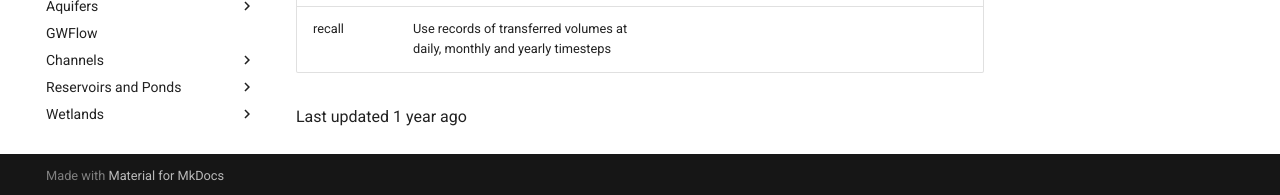
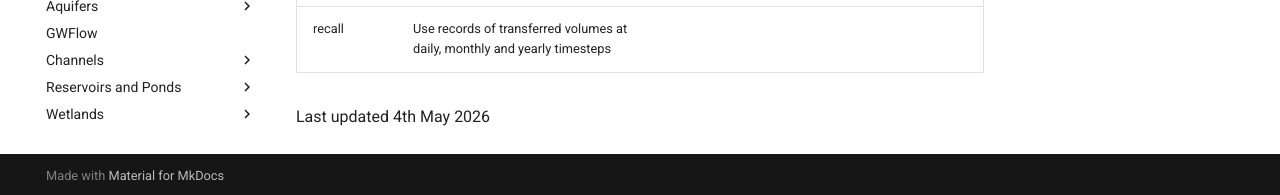
Before and after one commit to TUM-HFM/swatplus-docs, an MkDocs documentation site: the page built from docs/input-files/decision-tables/lum.dtl/option.md, in a window 1280 px wide and 900 px high, scrolled down 1146 px. Shown: the part 702-897 px from the top of the window. Built offline with MkDocs 1.6.1 and Material for MkDocs 9.7.7, drawn with Linux system fonts in a browser that asks for light colours; comment, search, counter and statistics services are not loaded.

Commit message:
Update last updated date in option.md

```diff
--- a/docs/input-files/decision-tables/lum.dtl/option.md
+++ b/docs/input-files/decision-tables/lum.dtl/option.md
@@ -42,4 +42,4 @@
 | min_frac    | Transfer a fraction of the source's flow                                   | Fraction betwen 0 and 1.0      |                      |               |
 | recall      | Use records of transferred volumes at daily, monthly and yearly timesteps  |                                |                      |               |
 
-Last updated 1 year ago
+Last updated 4th May 2026
```
